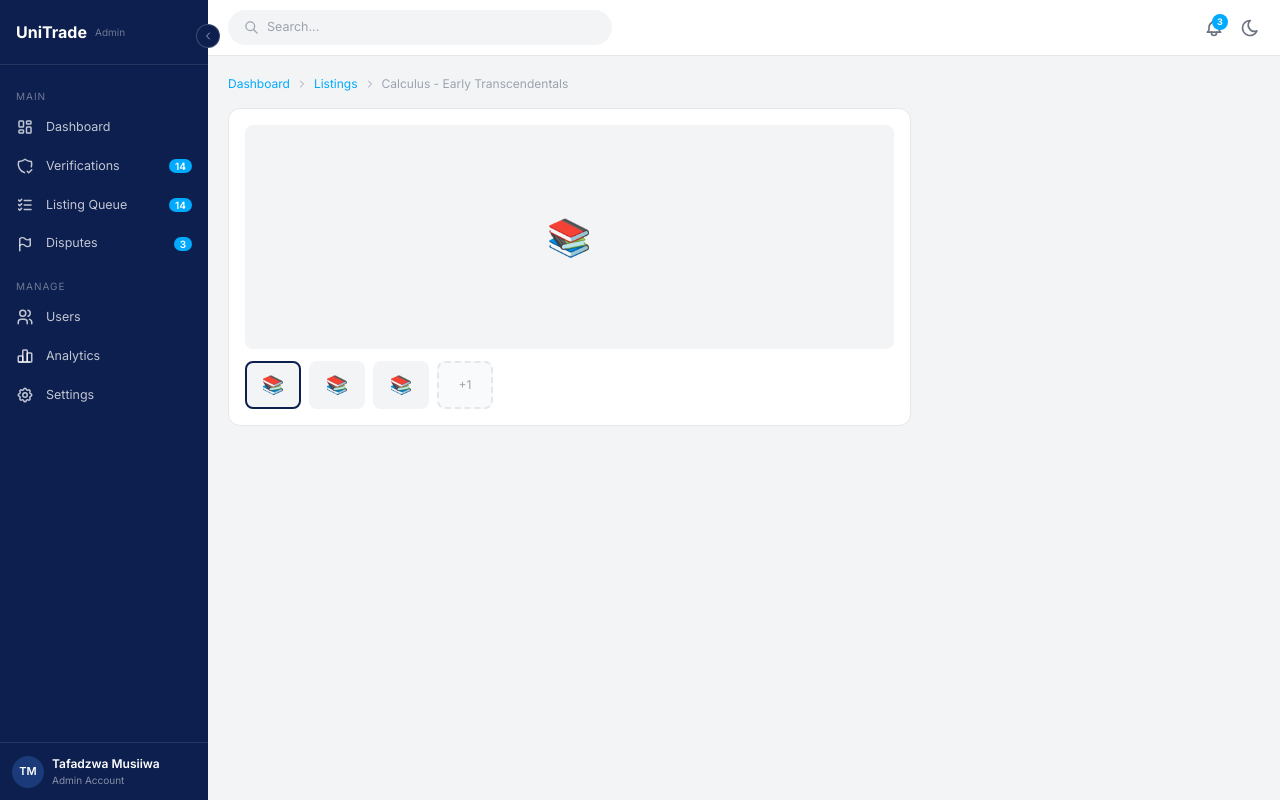
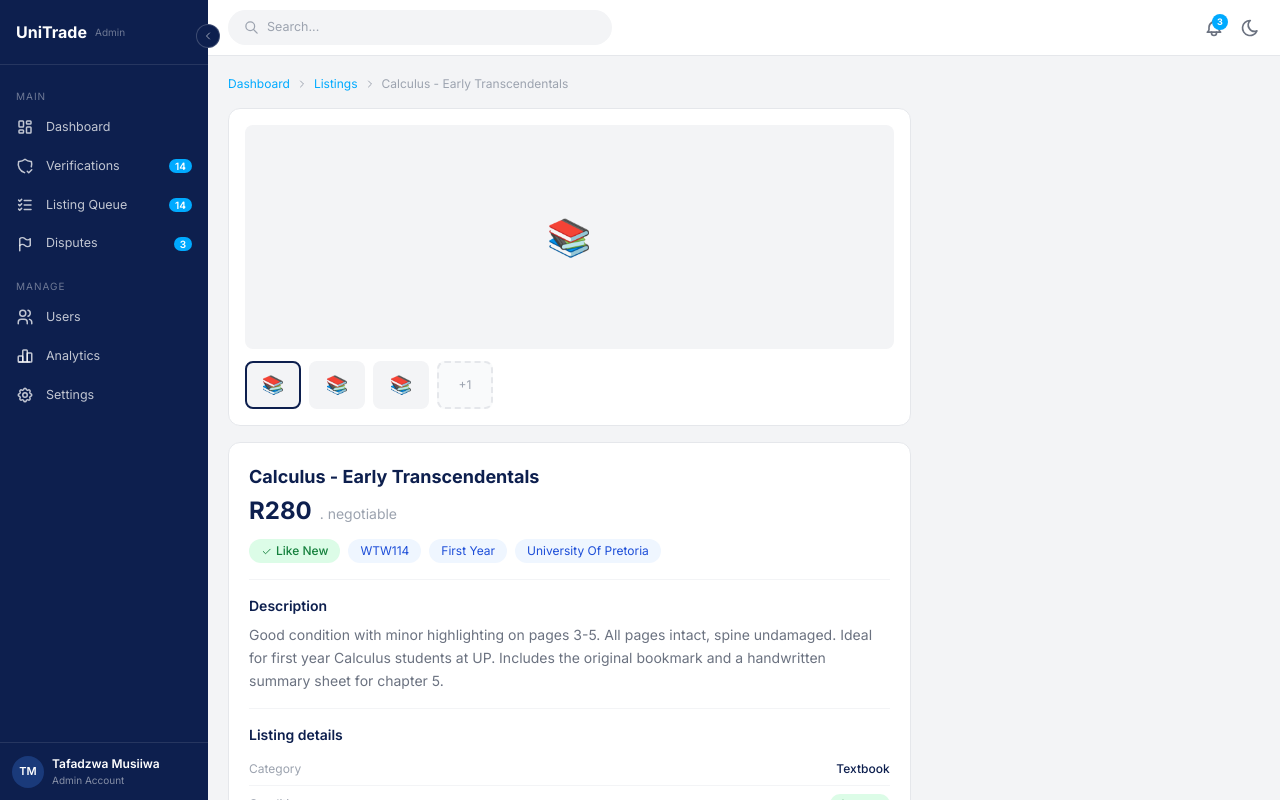
Before and after one commit to COS301-SE-2026/UniTrade, a React (Vite) app in the folder src/web/: page /listings/1 in a window 1280 px wide. Built offline with nearby package versions, Linux system fonts and the light colour scheme.

Commit message:
Finished the left column/panel of the Listings detail page

```diff
--- a/src/web/src/pages/buyer/ListingDetail.tsx
+++ b/src/web/src/pages/buyer/ListingDetail.tsx
@@ -130,6 +130,66 @@ export default function ListingDetail() {
             </div>
           </div>
           </div>
+
+          <div className="bg-white dark:bg-navy-800 rounded-xl border border-gray-200 dark:border-white/10 p-5">
+          <h1 className="text-lg font-bold text-navy-700 dark:text-white mb-1">
+            Calculus - Early Transcendentals
+            </h1>
+            <div className="flex items-baseline gap-2 mb-3">
+              <span className="text-2xl font-bold text-navy-700 dark:text-white">R280</span>
+              <span className="text-sm text-gray-400">. negotiable</span>
+            </div>
+
+            <div className="flex flex-wrap gap-2 mb-4">
+              <span className="flex items-center gap-1 text-xs bg-green-100 text-green-700 px-3
+              py-1 rounded-full font-medium">
+                <IconCheck size={11} /> Like New
+              </span>
+              <span className="text-xs bg-blue-50 text-blue-700 px-3 py-1 rounded-full">
+                WTW114
+              </span>
+              <span className="text-xs bg-blue-50 text-blue-700 px-3 py-1 rounded-full">
+                First Year
+              </span>
+              <span className="text-xs bg-blue-50 text-blue-700 px-3 py-1 rounded-full">
+                University Of Pretoria
+              </span>
+            </div>
+
+            <hr className="border-gray-100 dark:border-white/5 mb-4" />
+            <h3 className="text-sm font-semibold text-navy-700 dark:text-white mb-2">Description</h3>
+            <p className="text-sm text-gray-500 dark:text-white/50 leading-relaxed mb-4">
+            Good condition with minor highlighting on pages 3-5. All pages intact, spine undamaged. Ideal for first year Calculus students at UP. Includes the original bookmark and a handwritten summary sheet for chapter 5.</p>
+            <hr className="border-gray-100 dark:border-white/5 mb-4" />
+            <h3 className="text-sm font-semibold text-navy-700 dark:text-white mb-2">Listing details</h3>
+            <DetailRow label="Category" value="Textbook" />
+            <DetailRow label="Condition"
+            value={
+              <span className="flex items-center gap-2 bg-green-100 text-green-700 px-2 py-0.5 rounded-full text-[10px] font-semibold">
+                <IconStar size={10} className="fill-green-700" /> Good
+              </span>
+            }
+            />
+            <DetailRow label="Course code" value="WTW114"/>
+            <DetailRow label="Listed on" value="7 May 2026" />
+            <DetailRow label="Views" value="42" />
+          </div>
+
+          <div className="bg-white dark:bg-navy-800 rounded-xl border border-gray-200 dark:border-white/10 p-5">
+          <h3 className="text-sm font-semibold text-navy-700 dark:text-white mb-3">Seller reviews</h3>
+          <ReviewRow
+          initials="ZS"
+          name="Zelamene S."
+          stars={5}
+          text="Item was exaclty as described. Seller was on time and very friendly at the meetup."
+          date="3 May 2026" />
+          <ReviewRow
+          initials="SK"
+          name="Sabira K."
+          stars={4.5}
+          text="Book was in good condition. Would buy from this seller again."
+          date="28 Apr 2026"/>
+          </div>
         </div>
       </div>
     </div>
```
